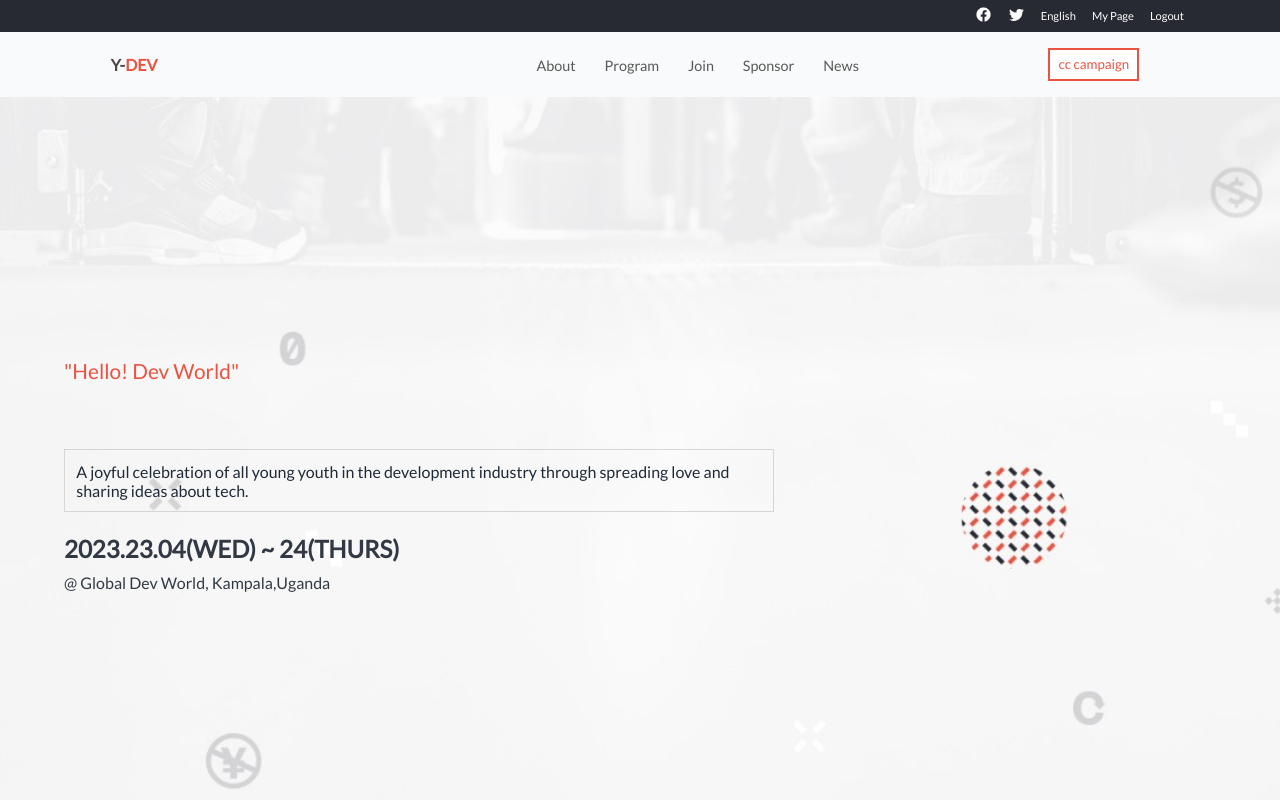
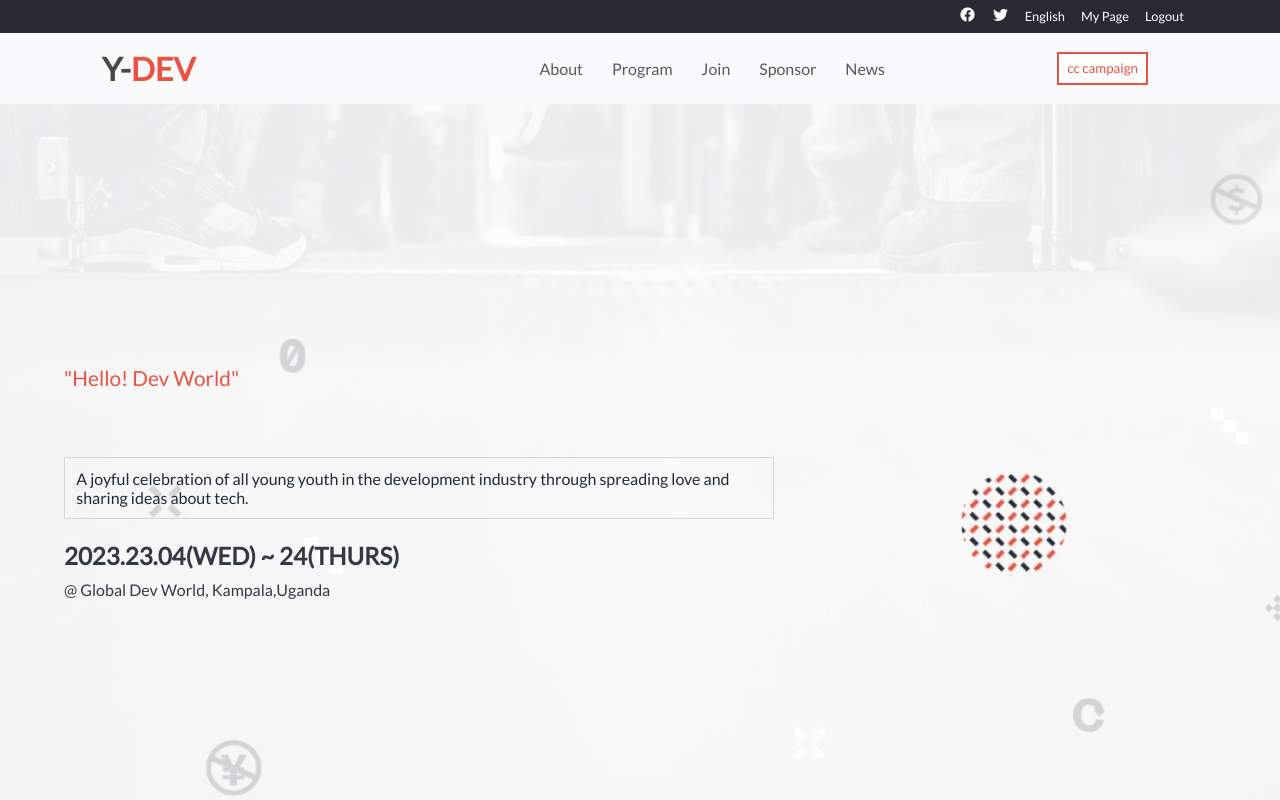
Before and after one commit to derrick1451/Capstone1, a website: page index.html in a window 1280 px wide. Shown: the top 800 px of the page. Drawn offline with Linux system fonts and the light colour scheme.

Commit message:
Update styles file

```diff
--- a/styles/about.css
+++ b/styles/about.css
@@ -321,7 +321,7 @@ footer {
   }
 
   .nav-item li {
-    font-size: 0.7rem;
+    font-size: 0.8rem;
     color: #fff;
   }
 
@@ -384,6 +384,7 @@ footer {
     display: flex;
     color: #ec5242;
     font-weight: bold;
+    font-size: 2rem;
   }
 
   /* hero -section */
--- a/styles/style.css
+++ b/styles/style.css
@@ -108,8 +108,8 @@ a {
   background-image: url(/assets/mobile.jpg);
   color: transparent;
   background-size: cover;
+  background-clip: border-box;
   -webkit-background-clip: text;
-  background-clip: inherit;
   margin: 0.3rem 0;
 }
 
@@ -315,7 +315,7 @@ footer {
 
   .d-nav a {
     color: #585858;
-    font-size: 0.9rem;
+    font-size: 1rem;
   }
 
   .nav-item {
@@ -328,7 +328,7 @@ footer {
   }
 
   .nav-item li {
-    font-size: 0.7rem;
+    font-size: 0.8rem;
     color: #fff;
   }
 
@@ -391,6 +391,7 @@ footer {
     display: flex;
     color: #ec5242;
     font-weight: bold;
+    font-size: 2rem;
   }
 
   /* hero section */
```
